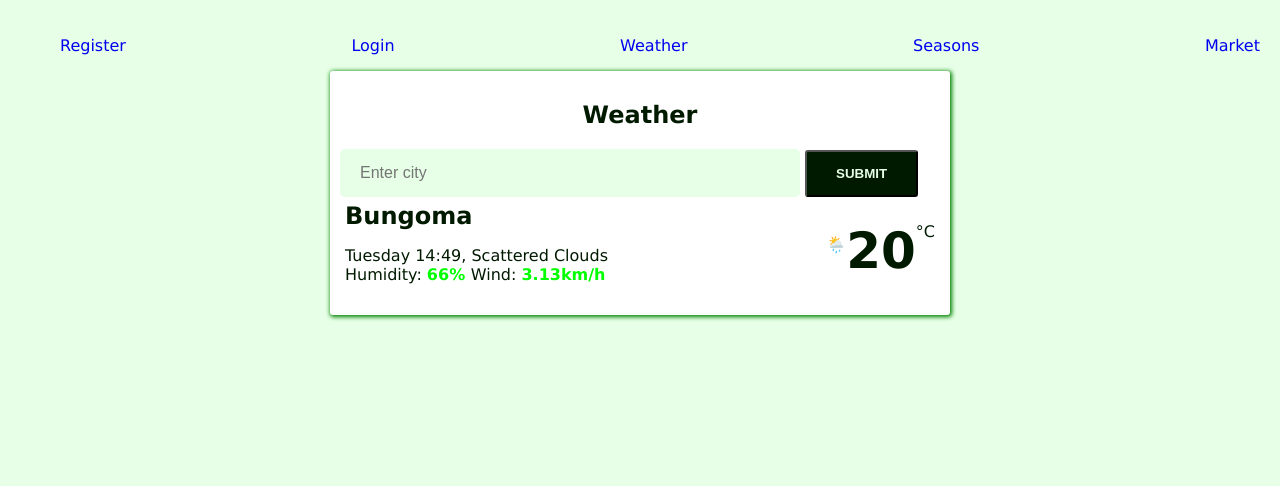
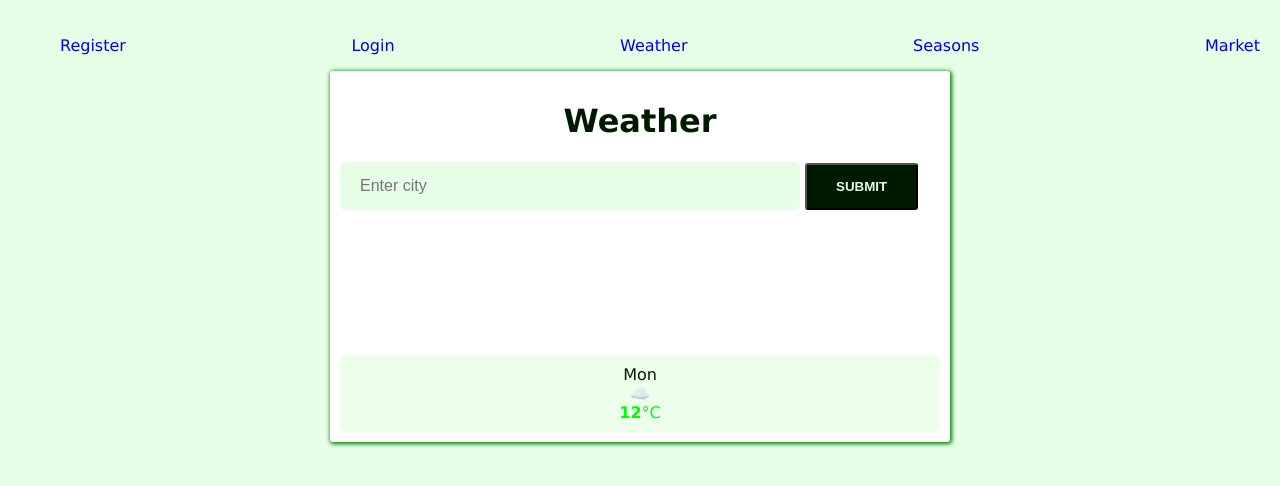
Before and after one commit to Velma1234/The-farming-advisory-app, a PHP site: page /farmer_pages/weather.html in a window 1280 px wide. Shown: the top 486 px of the page. Run offline with PHP 8.4, Linux system fonts and the light colour scheme.

Commit message:
added a  weather dashboard

```diff
--- /dev/null
+++ b/Ustawi_farmers_app/JavaScript/weather.js
@@ -0,0 +1,73 @@
+
+//function to handle form
+async function handleCitySearch(event){
+    event.preventDefault();// prevents the page from reloading after submission
+
+    // getting user input
+    let citySearchInput = document.getElementById("cityInput");
+    let cityValue = citySearchInput.value;
+
+
+    // targeting city name
+    let cityName = document.getElementById("cityName");
+
+    if(!cityValue){
+        alert("Please enter a city");// telling user to enter a value if empty form is submited
+        return; //stops if input is empty
+    }
+
+            // clearing user input
+   citySearchInput.value="";
+
+
+    // targeting weather info
+    let weatherInfo = document.getElementById("WeatherInfo");
+    let weatherTemp = document.getElementById("weatherTemp");
+    let weatherIcon = document.getElementById("weatherTempIcon");
+
+//API setup
+let weatherAPIKey= "d57ccf751c843fd0e493f1c8c43d92d1"
+let weatherAPIurl = `https://api.openweathermap.org/data/2.5/weather?q=${cityValue}&appid=${weatherAPIKey}&units=metric`;
+
+
+try {
+    let response = await fetch(weatherAPIurl);
+    if(!response.ok) throw new Error("City not found");
+
+
+    let cityData = await response.json();
+    //updating city name
+    cityName.innerHTML = cityData.name ;
+
+    // update weather info
+        weatherInfo.innerHTML = `
+            ${new Date().toLocaleString()} <br>
+            ${cityData.weather[0].description} <br><br>
+            Humidity: <span>${cityData.main.humidity}%</span>
+            Wind: <span>${cityData.wind.speed} m/s</span>
+        `;
+
+        // update temperature
+        weatherTemp.innerHTML = Math.round(cityData.main.temp);
+
+        // update icon
+        let iconCode = cityData.weather[0].icon;
+        weatherIcon.innerHTML = `<img src="https://openweathermap.org/img/wn/${iconCode}@2x.png" alt="weather icon">`;
+
+
+
+
+} catch (error) {
+     cityName.innerHTML = "Error: " + error.message;
+        weatherInfo.innerHTML = "";
+        weatherTemp.innerHTML = "--";
+        weatherIcon.innerHTML = "❌";
+        forecastContainer.innerHTML ="";
+
+}
+
+}
+
+//adding event listener to the form when button is clicked, handleCitySearchfunction is called
+let citySearch = document.getElementById("citySearchForm");
+citySearch.addEventListener("submit", handleCitySearch)
--- a/Ustawi_farmers_app/css/style.css
+++ b/Ustawi_farmers_app/css/style.css
@@ -5,9 +5,7 @@ body{
     margin: 0 auto;
     font-family: Verdana, Geneva, Tahoma, sans-serif;
 }
-nav{
 
-}
 ul{
     list-style: none;
     display: flex;
@@ -80,7 +78,7 @@ h1{
     border-radius: 5px;
     width: 70%;
     font-size: 16px;
-    color: #E6FFE6;
+    color: #001A00;
 
 }
 .searchForm button{
@@ -91,7 +89,8 @@ h1{
     font-weight: bolder;
 }
 .cityForecast{
-    padding: 5px;
+    padding: 35px;
+    padding-top: 30px;
     display: flex;
     justify-content: space-between;
 }
@@ -103,14 +102,34 @@ h1{
     display: flex;
 }
 .weatherTemp{
-    font-size: 50px;
+    font-size: 80px;
     font-weight: bold;
     margin-top: 20px;
+    color: #001A00;
 }
 .weatherTempIcon{
-    margin-top: 33px;
+    margin-top: 5px;
 
 }
 .weatherTempSymbol{
     padding-top: 20px;
+    justify-content: space-around;
 }
+.weatherForecast{
+    display: flex;
+    margin-top: 10px;
+    padding: 10px;
+    align-items: center;
+    text-align: center;
+    justify-content: space-around;
+    background-color: #00ff0014;
+    border-radius: 5px;
+}
+.weatherForecastTemp{
+    color:#00FF00;
+    padding: 0 10px;
+}
+
+/* responsive
+
+@media(
--- a/Ustawi_farmers_app/farmer_pages/login.html
+++ b/Ustawi_farmers_app/farmer_pages/login.html
@@ -16,6 +16,7 @@
             <li><a href="planting_seasons.html">Seasons</a></li>
              <li><a href="market_prices.html">Market</a></li>
         </ul>
+    </nav>
     <h1>Ustawi Farmers</h1>
     <div class="loginForm">
         <form action="">
--- a/Ustawi_farmers_app/farmer_pages/weather.html
+++ b/Ustawi_farmers_app/farmer_pages/weather.html
@@ -15,34 +15,47 @@
             <li><a href="planting_seasons.html">Seasons</a></li>
              <li><a href="market_prices.html">Market</a></li>
         </ul>
+    </nav>
+
     <div class="weatherDashboard">
 
     <h1>Weather</h1>
 
-    <form action="" class="searchForm">
-        <input type="text" placeholder="Enter city">
-        <button type="button" class="cityBtn">SUBMIT</button>
+    <form action="" class="searchForm" id="citySearchForm" >
+        <input type="text" placeholder="Enter city" id="cityInput">
+        <button type="submit" class="cityBtn" id="cityBtn">SUBMIT</button>
     </form>
     <div class="cityForecast">
 
         <div>
-            <h2>Bungoma</h2>
-            <p>
-                Tuesday 14:49, Scattered Clouds <br> Humidity: <span> 66% </span> Wind: <span>3.13km/h</span>
+            <h2 id="cityName"></h2>
+            <p id="WeatherInfo">
+                 <br> <br><span> </span> <span></span>
             </p>
 
         </div >
 
           <div class="weatherTempSection" >
-            <div class="weatherTempIcon">🌦️</div>
-            <div class="weatherTemp">20</div>
-            <div class="weatherTempSymbol">°C</div>
+            <div class="weatherTempIcon" id="weatherTempIcon"></div>
+            <div class="weatherTemp" id="weatherTemp"></div>
+            <div class="weatherTempSymbol" id="weatherTempSymbol"></div>
           </div>
+          </div>
+
+          <div class="weatherForecast" >
+            <div class="weatherForecastDay" id="weatherForecastDay">
+                <div class="weatherForecastDate" id="weatherForecastDate">Mon</div>
+                <div class="weatherForecastIcon" id="weatherForecastIcon">☁️</div>
+
+
+                   <div class="weatherForecastTemp" id="weatherForecastTemp"> <strong>12</strong>°C</div>
+            </div>
+          </div>
+
     </div>
 
 
 
-
-    </div>
+    <script src="../JavaScript/weather.js"></script>
 </body>
 </html>
```
